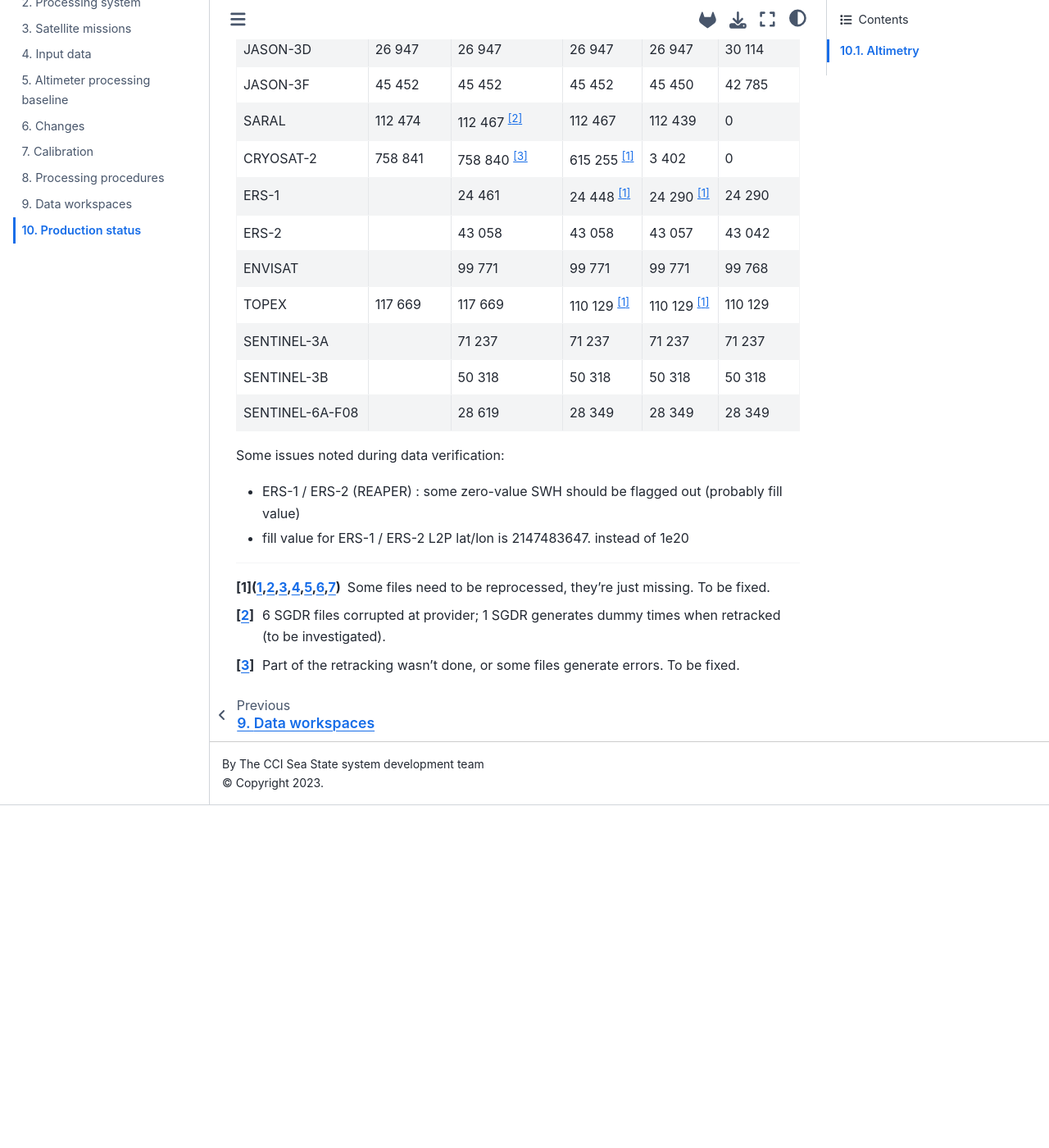
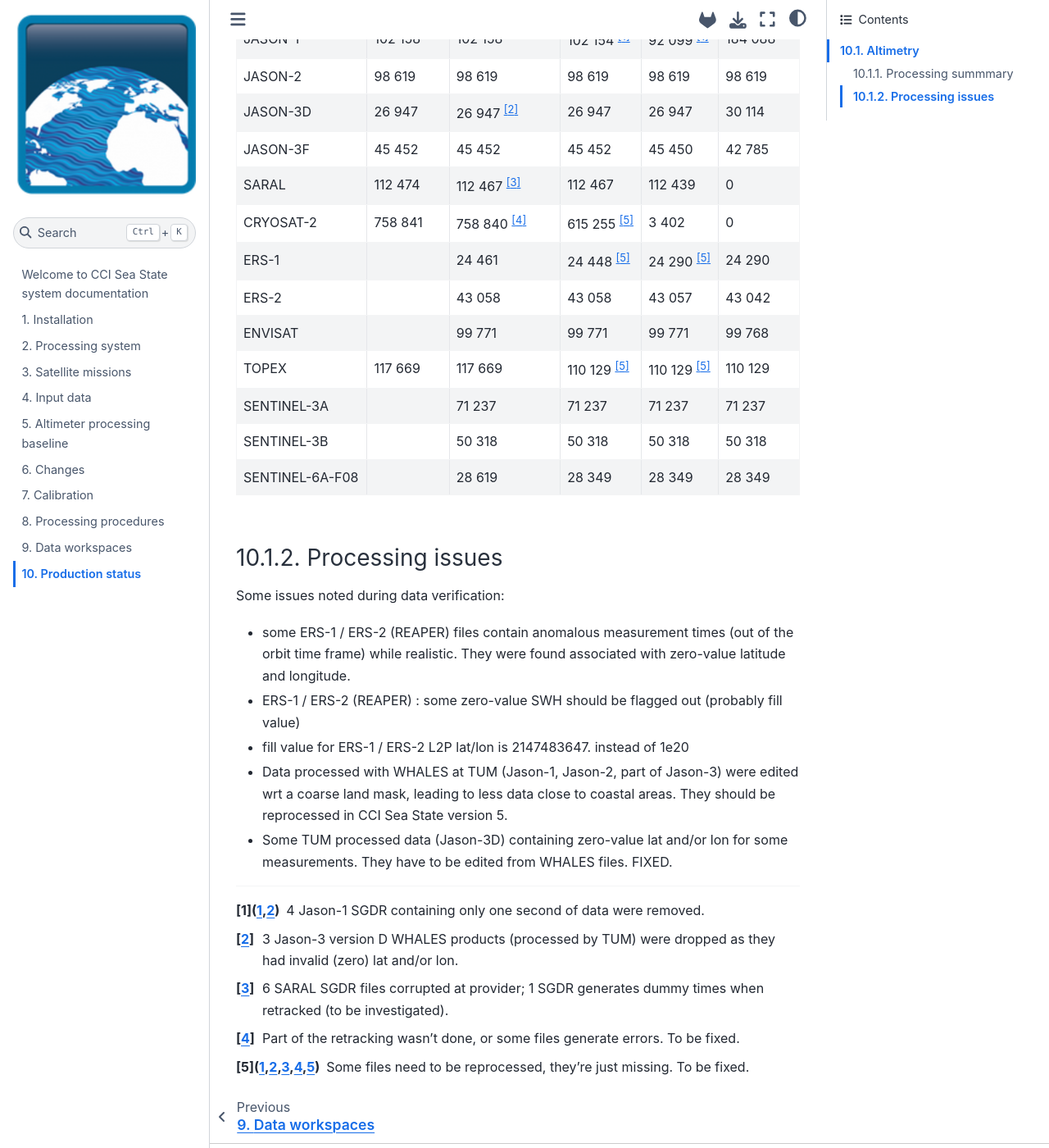
Before and after one commit to umr-lops/cci-seastate-pum, a Jupyter Book: the page built from production.md, in a window 1280 px wide and 1400 px high, scrolled down 451 px. Shown: the whole window at 82% size. Built offline with Jupyter Book 1.0.4 settings and Sphinx 7.4.7 and the Sphinx Book theme 1.1.4, drawn with Linux system fonts in a browser that asks for light colours; before the commit the page ends 1433 px from its top, so only the background shows below that; some of the changed text lies outside the part shown.

Commit message:
updated production status

````diff
--- a/calibration.md
+++ b/calibration.md
@@ -24,7 +24,7 @@
 | Mission | Tandem with | Start | End | Delta T |
 | ------- | ----------- | ----- | --- | ------- |
 | ERS-2 (REAPER) | ERS-1 (REAPER) | 17-Aug-1995 | 06-jun-1996 | 35 min / 1 day [^footnote1] |
-| Jason-2 (version D) | TOPEX B (version F) | 07-Dec-2001 | 15-Aug-2002 | 1 min |
+| Jason-1 (version E) | TOPEX B (version F) | 07-Dec-2001 | 15-Aug-2002 | 1 min |
 | ENVISAT (version 3) | *ERS-2 (REAPER)* | 27-Sep-2007 | 12-Feb-2008 | 28 min[^footnote3] |
 | ENVISAT (version 3) | *ERS-2 (REAPER)* | 23-Oct-2008 | 27-Jan-2009 | 28 min ?[^footnote3]|
 | ENVISAT (version 3) | *ERS-2 (REAPER)* | 27-Jan-2009 | 07-Apr-2009 | 28 min ?[^footnote3] |
--- a/production.md
+++ b/production.md
@@ -2,18 +2,21 @@
 
 ## Altimetry
 
+### Processing summmary
+
 This section summarizes the number of files produced at each processing step of
 the altimetry processing workflow. In case of discrepancies between subsequent
-processing steps, an explanation is provided. Datas are considered until 31/12/2023.
+processing steps, an explanation is provided. Data are considered until
+31/12/2023.
 
 
 ```{table} Number of files produced at each step in the processing workflow.
 
 | Mission         | SGDR files | Retracked files     | 1Hz files           | L2P files            | Index files |
 |-----------------|------------|---------------------|---------------------|----------------------|-------------|
-| JASON-1         | 102 158    | 102 158             | 92 099 [^footnote2] | 92 099 [^footnote2]  | 184 088     |
+| JASON-1         | 102 158    | 102 158             | 102 154 [^footnote4] | 92 099 [^footnote4]  | 184 088     |
 | JASON-2         | 98 619     | 98 619              | 98 619              | 98 619               | 98 619      |
-| JASON-3D        | 26 947     | 26 947              | 26 947              | 26 947               | 30 114      |
+| JASON-3D        | 26 947     | 26 947 [^footnote5] | 26 947              | 26 947               | 30 114      |
 | JASON-3F        | 45 452     | 45 452              | 45 452              | 45 450               | 42 785      |
 | SARAL           | 112 474    | 112 467 [^footnote3]| 112 467             | 112 439              | 0           |
 | CRYOSAT-2       | 758 841    | 758 840 [^footnote1]| 615 255 [^footnote2]| 3 402                | 0           |
@@ -26,11 +29,24 @@
 | SENTINEL-6A-F08 |            | 28 619              | 28 349              | 28 349               | 28 349      |
 ```
 
+### Processing issues
+
 Some issues noted during data verification:
+
+- some ERS-1 / ERS-2 (REAPER) files contain anomalous measurement times (out of
+  the orbit time frame) while realistic. They were found associated with
+  zero-value latitude and longitude.
 - ERS-1 / ERS-2 (REAPER) : some zero-value SWH should be flagged out (probably fill value)
 - fill value for ERS-1 / ERS-2 L2P lat/lon is 2147483647. instead of 1e20
+- Data processed with WHALES at TUM (Jason-1, Jason-2, part of Jason-3) were
+  edited wrt a coarse land mask, leading to less data close to coastal areas.
+  They should be reprocessed in CCI Sea State version 5.
+- Some TUM processed data (Jason-3D) containing zero-value lat and/or lon for
+  some measurements. They have to be edited from WHALES files. FIXED.
 
 
 [^footnote1]: Part of the retracking wasn't done, or some files generate errors. To be fixed.
 [^footnote2]: Some files need to be reprocessed, they're just missing. To be fixed.
-[^footnote3]: 6 SGDR files corrupted at provider; 1 SGDR generates dummy times when retracked (to be investigated).
+[^footnote3]: 6 SARAL SGDR files corrupted at provider; 1 SGDR generates dummy times when retracked (to be investigated).
+[^footnote4]: 4 Jason-1 SGDR containing only one second of data were removed.
+[^footnote5]: 3 Jason-3 version D WHALES products (processed by TUM) were dropped as they had invalid (zero) lat and/or lon.
````
